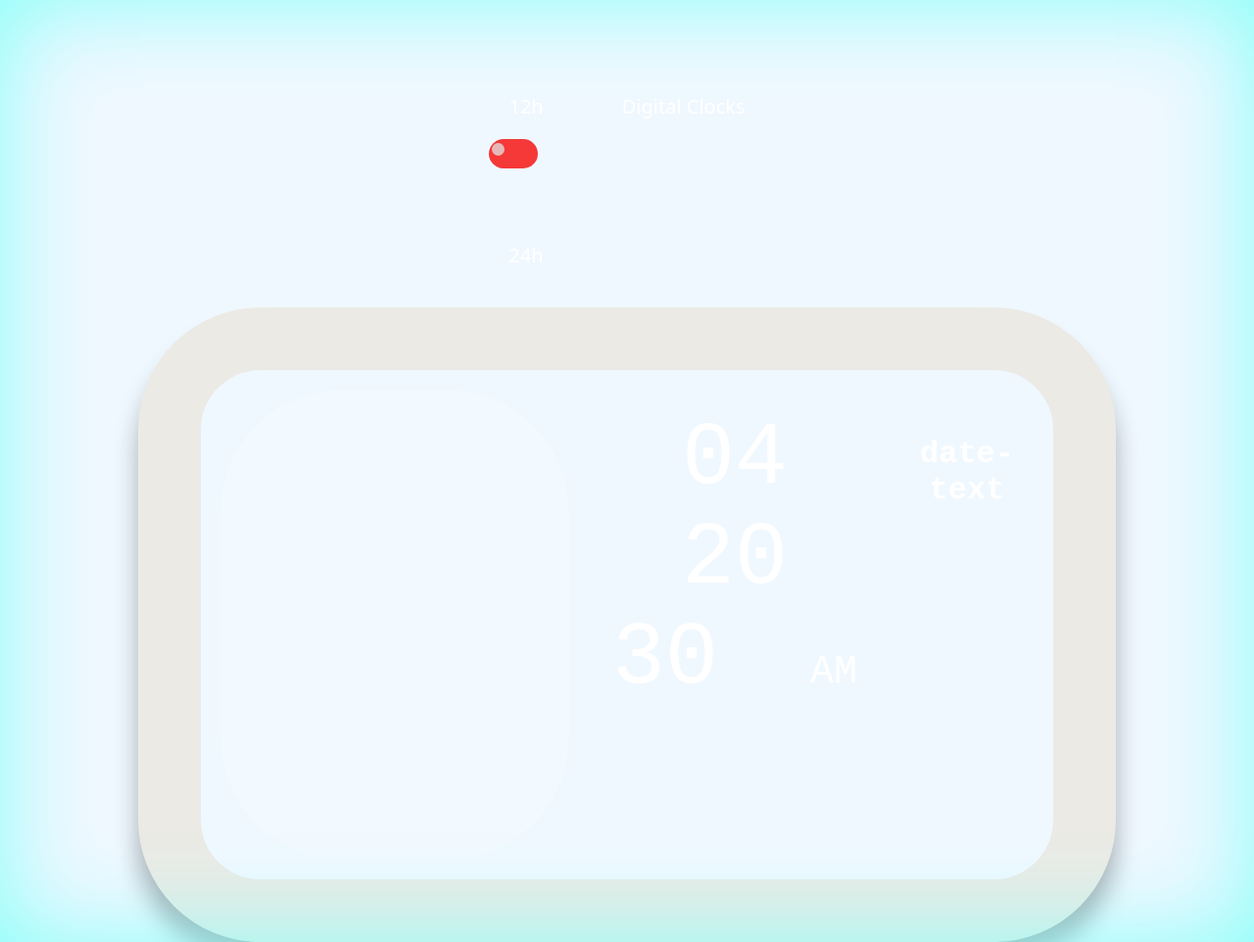
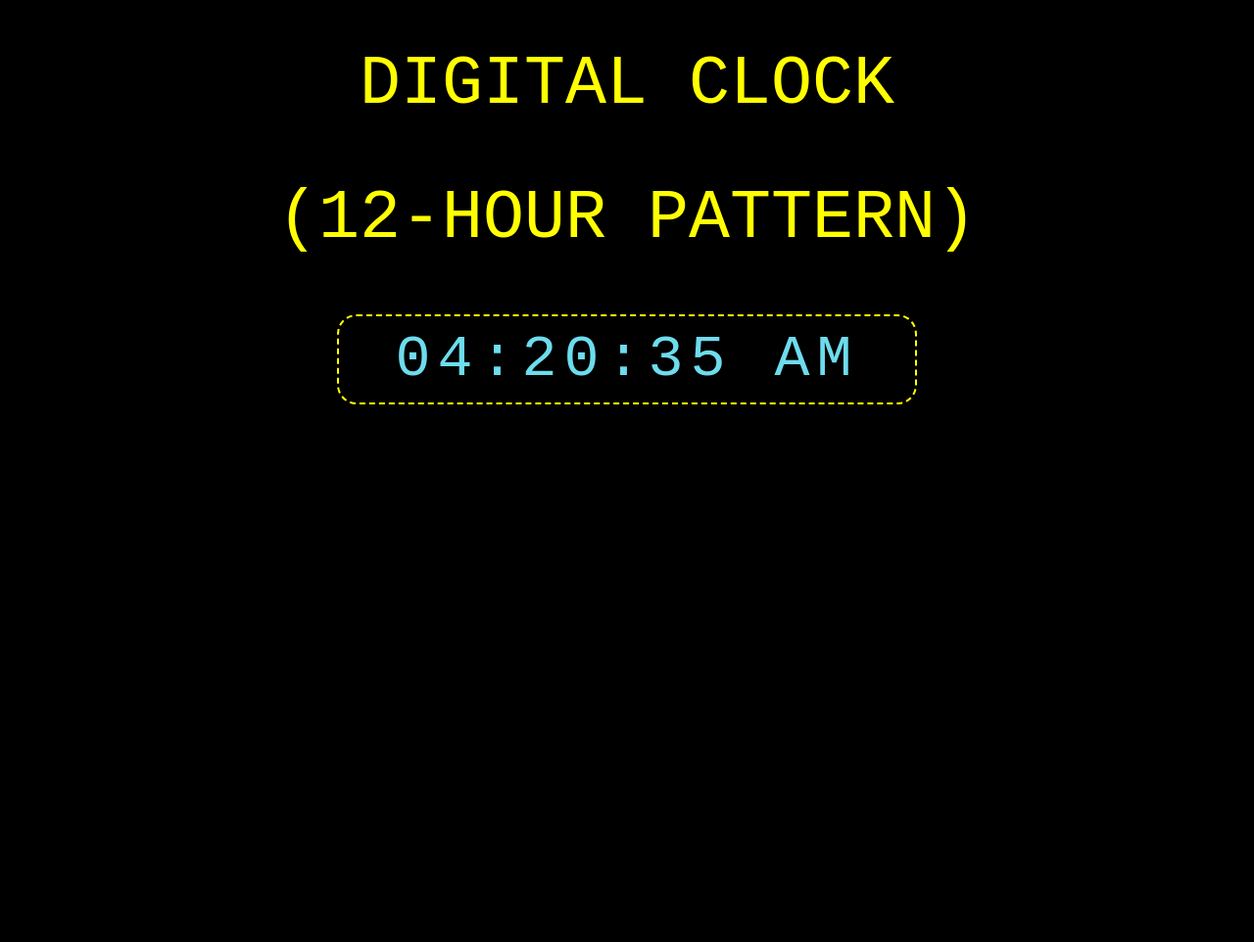
Before and after one commit to rjrizani/digital_clock, a plain HTML site: page index.html in a window 1280 px wide. Shown: the whole page at 98% size. After the commit the page ends 800 px from the top, so only its background shows below. Drawn offline with Linux system fonts and the light colour scheme; a web font is replaced by a local one.

Commit message:
create digital clock

```diff
--- a/index.html
+++ b/index.html
@@ -1,45 +1,20 @@
 <!DOCTYPE html>
 <html lang="en">
-
 <head>
     <meta charset="UTF-8">
     <meta name="viewport" content="width=device-width, initial-scale=1.0">
     <title>Digital Clock</title>
     <link rel="stylesheet" href="style.css">
-    <style>
-        @import url('https://fonts.googleapis.com/css2?family=Special+Gothic+Expanded+One&family=Tagesschrift&family=Winky+Rough:ital,wght@0,300..900;1,300..900&display=swap');
-    </style>
 </head>
+<body>
 
-<body>
-    <div class="option-wrapper">
-        <div class="option">
-            <span class="option-span">12h</span>
-            <input type="checkbox" id="toggle-12-24" class="toggle-12-24">
-            <label for="toggle-12-24"></label>
-            <span class="option-span">24h</span>
-        </div>
+    <h1>Digital Clock</h1>
+    <h2>(12-Hour Pattern)</h2>
 
-        <div class="option">
-            <span class="option-span">Digital Clocks</span>
-        </div>
-
-
+    <div id="MyClockDisplay" >
+        Digital Clock Here
     </div>
-    <section id="container">
-        <div>
-            <span id="hours">00</span>
-            <span id="minutes">00</span>
-            <span id="seconds">00</span>
-            <span id="ampm"></span>
-        </div>
-        <div>
-            <h1 id="date-text">date-text</h1>
-        </div>
-
-    </section>
 
     <script src="script.js"></script>
 </body>
-
 </html>
--- a/script.js
+++ b/script.js
@@ -1,33 +1,30 @@
-var seconds = 0;
-var minutes = 0;
-var hours = 0;
-var selectedoption = "12hour";
+function showTime() {
+    var date = new Date();
+    var h = date.getHours();
+    var m = date.getMinutes();
+    var s = date.getSeconds();
+    var session = "AM";
 
-function clock(){    //define the clock function
-    var dhours = document.getElementById("hours");
-    var dminutes = document.getElementById("minutes");
-    var dseconds = document.getElementById("seconds");
-    var ampm = document.getElementById("ampm");
-    var optionsDropdown = document.getElementById("toggle-12-24");  //get the options dropdown
-
-    var presentTime = new Date();  //get the current time
-    seconds = String(presentTime.getSeconds()).padStart(2, '0');  //get the seconds
-    minutes = String(presentTime.getMinutes()).padStart(2, '0');  //get the minutes
-    hours = String(presentTime.getHours()).padStart(2, '0');  //get the hours   7 -> 07
-
-    dhours.innerHTML = hours;  //set the hours in the html
-    dminutes.innerHTML = minutes;  //set the minutes in the html
-    dseconds.innerHTML = seconds ;  //set the seconds in the html
-
-    if (!optionsDropdown.checked) {  //if the 12 hour option is selected
-        if (hours > 12) {  //if the hours are greater than 12
-            hours = hours - 12;  //subtract 12 from the hours
-            ampm.innerHTML = "PM";  //set the ampm to PM
-        } else {
-            ampm.innerHTML = "AM";  //set the ampm to AM
-        }
+    console.log(h, m, s);
+    if (h == 0) {
+        h = 12;
+    }
+    if (h > 12) {
+        h = h - 12;
+        session = "PM";
     }
 
+    h = (h < 10) ? "0" + h : h;
+    m = (m < 10) ? "0" + m : m;
+    s = (s < 10) ? "0" + s : s;
+
+    var time = h + ":" + m + ":" + s + " " + session;
+    console.log("current time " + time);
+
+    document.getElementById("MyClockDisplay").innerText = time;
+
+    setTimeout(showTime, 1000);
 }
 
-clock();  //call the clock function
+
+showTime()
--- a/style.css
+++ b/style.css
@@ -1,131 +1,33 @@
 body{
-    width: 100%;
-    height: 100%;
-    margin: 0px;
-    background-color: aliceblue;
-    box-shadow: inset 0 0 100px rgb(133, 255, 249);
-    cursor: auto;
+    background: black;
 }
 
-.option-wrapper{
-    display: flex;
-    justify-content: center;
-
-    color: white;
+#MyClockDisplay{
+    transition: transform 0.5s ease-in-out;
+    letter-spacing: 7px;
+    font-size: 60px;
     text-align: center;
-    margin: 0px;
+    padding: 10px;
+    color: rgb(109, 220, 237);
+    font-family: 'Courier New', Courier, monospace;
+    border: 2px dashed yellow;
+    border-radius: 20px;
+    width: 45%;
+    margin: auto;
 }
 
-.option {
-    font-family: "Tagesschrift", system-ui;
-    font-weight: 400;
-    font-style: normal;
-  }
-
-.option-span{
-    font-size: 20px;
-    font-family: "Tagesschrift", system-ui;
+#MyClockDisplay:hover{
+    transform: scale(1.2);
+    background-color: rgb(1, 63, 104);
+    color: whitesmoke;
+    border: 2px dashed rgb(206, 220, 223);
 }
 
-.option-title{
-    width: 100px;
-    font-size: 20px;
-    font-family: system-ui;
+h1,h2 {
+    text-transform: uppercase;
+    font-weight: 100;
+    font-size: 70px;
+    font-family: 'Courier New', Courier, monospace;
+    text-align: center;
+    color: yellow;
 }
-
-/*Pretty toggle */
-input[type="checkbox"] {
-    height: 0;
-    width: 0;
-    visibility: hidden;
-    display: none;
-}
-
-label {
-    cursor: pointer;
-    text-indent: -9999px;
-    width: 50px;
-    height: 30px;
-    background: rgb(245, 56, 56);
-    display: block;
-    border-radius: 100px;
-    position: relative;
-
-}
-
-label:after {
-    content: "";
-    position: absolute;
-    top: 4px;
-    left: 3px;
-    width: 13px;
-    height: 13px;
-    background: rgb(230, 185, 185);
-    border-radius: 100%;
-    transition: all 0.3s ease-in-out;
-}
-
-input:checked + label {
-    background: rgb(56, 245, 56);
-}
-
-#container{
-margin: 0px auto;
-height: 60vh;
-width: 50vw;
-background-color: aliceblue;
-border-radius: 125px;
-border: 5vw solid rgb(235, 234, 229);
-position: relative;
-min-height: 70px;
-min-width: 830px;
-box-shadow: 0px 25px 25px rgba(0,0,0,0.3);
-padding: 20px;
-
-display: flex;
-justify-content: flex-end;
-z-index: -1;
-}
-
-#container::before{
-    content: "";
-   display: block;
-    top: -4.3vw;
-    left: -4.3vw;
-    width: 100%;
-    height: 100%;
-    background-color: rgba(255, 255, 255, 0.1);
-    border-radius: 125px;
-    z-index: -1;
-
-}
-
-h1 {
-    font-size: 32px;
-    text-align: center;
-    padding-bottom: 0%;
-    margin-bottom: 0px;
-}
-
-div{
-    font-size: 90px;
-    text-align: center;
-    color: white;
-    margin: 20px;
-    text-shadow: 3x 3px 20px rgba(14, 219, 42, 0.5);
-    font-family: 'Courier New', Courier, monospace;
-}
-
-span{
-    font-size: 90px;
-
-    color: white;
-    margin: 20px;
-    text-shadow: 3x 3px 20px rgba(14, 219, 42, 0.5);
-    font-family: 'Courier New', Courier, monospace;
-}
-
-#ampm{
-    font-size: 40px;
-
-}
```
